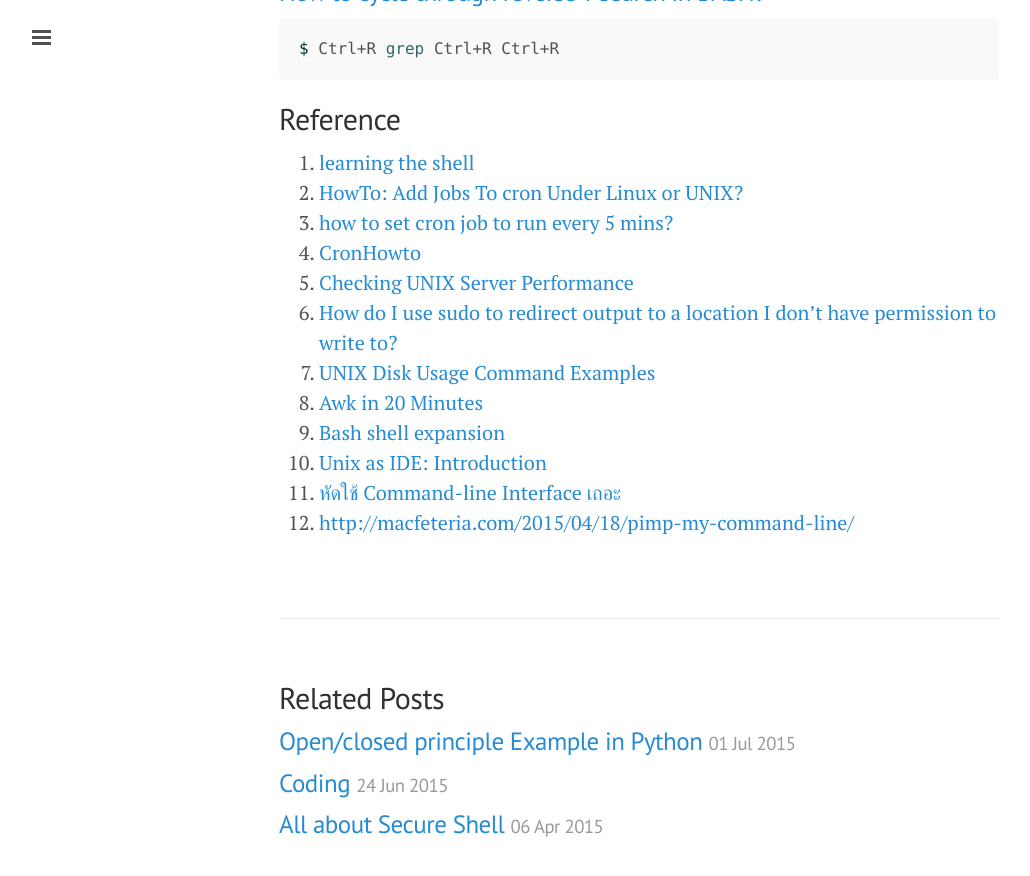
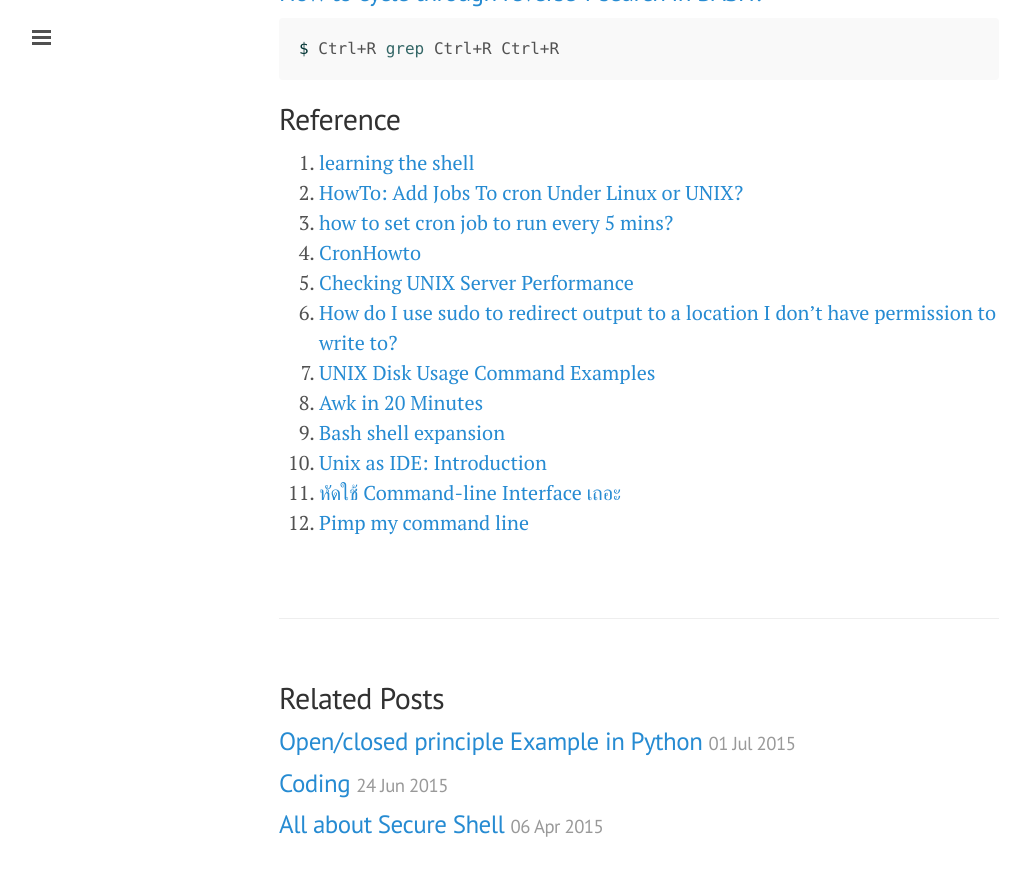
Before and after one commit to ibotdotout/ibotdotout.github.io, a Jekyll site: the page built from _posts/2014-06-27-unix.md, in a window 1280 px wide and 900 px high, scrolled down 5611 px. Shown: the top 876 px of the window, without its empty margins (1-1031 px from the left). Built offline with Jekyll 4.4.1, drawn with Linux system fonts in a browser that asks for light colours; Markdown is read by kramdown in place of the engine named in the settings; part of the change alters nothing that is shown.

Commit message:
add title of wrong url

```diff
--- a/_posts/2014-06-27-unix.md
+++ b/_posts/2014-06-27-unix.md
@@ -256,4 +256,4 @@ $ Ctrl+R grep Ctrl+R Ctrl+R
 9. [Bash shell expansion](http://blog.sanctum.geek.nz/bash-shell-expansion/)
 10. [Unix as IDE: Introduction](http://blog.sanctum.geek.nz/series/unix-as-ide/)
 11. [หัดใช้ Command-line Interface เถอะ](https://leanpub.com/lets_learn_cli_right_now/read)
-12. [http://macfeteria.com/2015/04/18/pimp-my-command-line/](http://macfeteria.com/2015/04/18/pimp-my-command-line/)
+12. [Pimp my command line](http://macfeteria.com/2015/04/18/pimp-my-command-line/)
```
